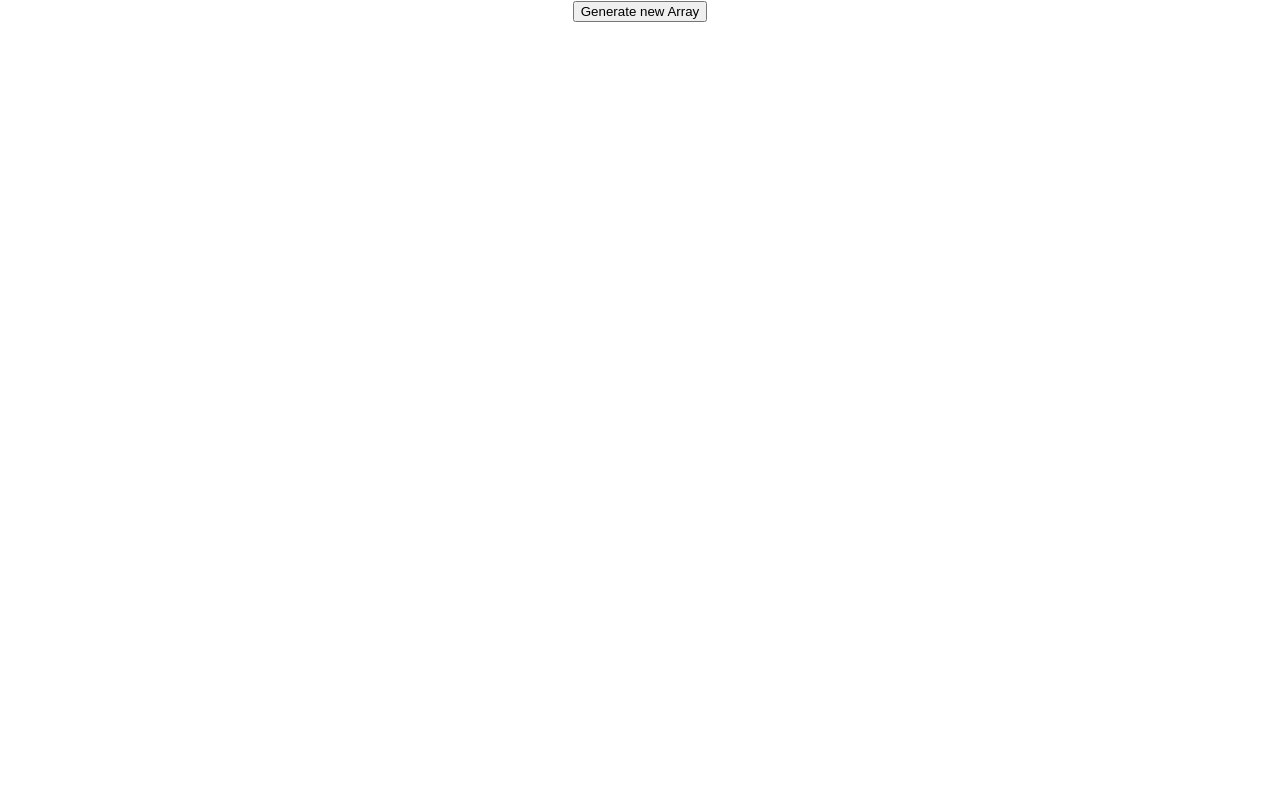
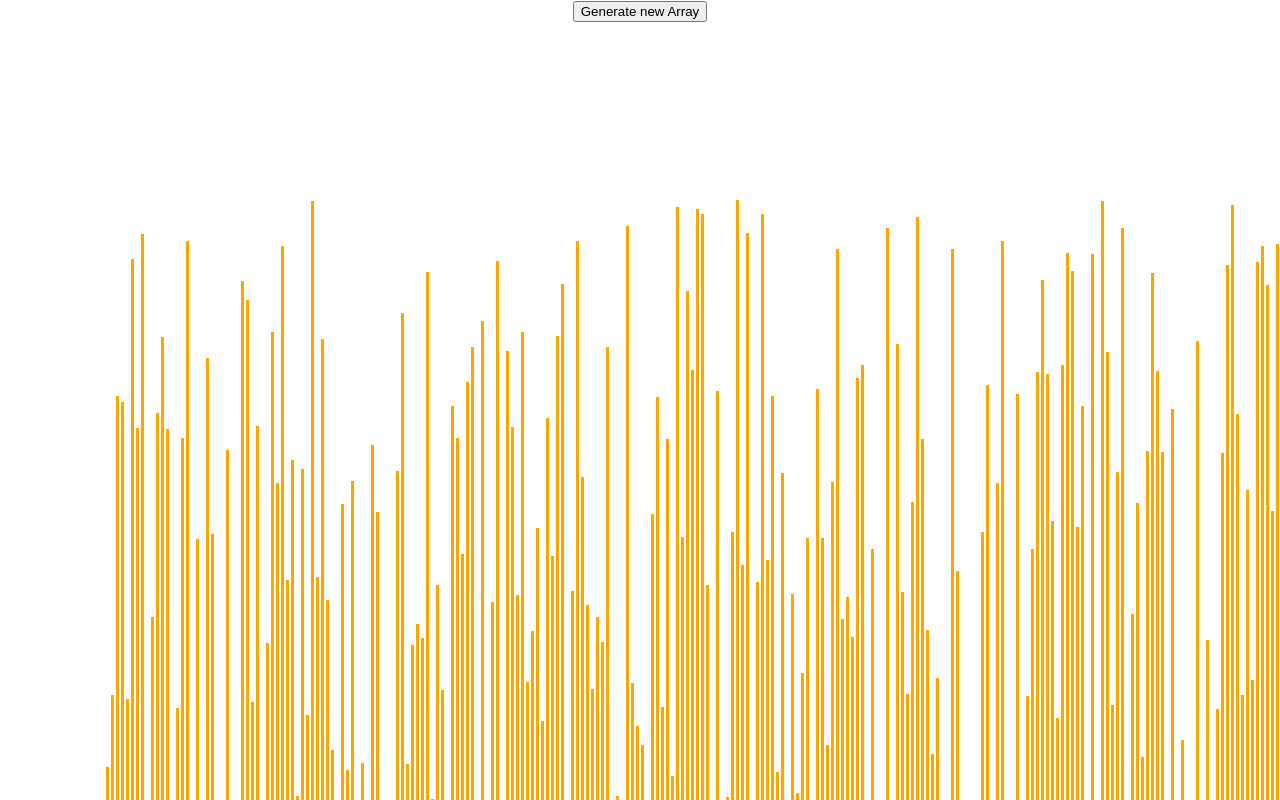
Before and after one commit to waitingonalice/Visual-Algo, a React (Create React App) app: page / in a window 1280 px wide. Shown: the top 800 px of the page. Built offline with nearby package versions, Linux system fonts and the light colour scheme.

Commit message:
updated SortingVisual by separating functions making them reuseable

```diff
--- a/src/SortingVisualizer/SortingVisual.jsx
+++ b/src/SortingVisualizer/SortingVisual.jsx
@@ -2,44 +2,51 @@ import React from 'react';
 import { useState, useEffect } from 'react';
 import './SortingVisualizer.css';
 
-function randomIntFromInterval(min,max) {
-    return Math.floor(Math.random()*(max-min+1)+min);
-}
+function GenerateNewArray(){
+    const[array, setArray] = useState(randomArray());
 
-function GenerateNewArray(){
-    const [array, setArray] = useState([])
+    useEffect(() => console.log("mounted"),[]);
 
-    const resetArray = () => {
-       console.log("reset array");
-       const array =[];
-       for(let i=0;i<320;i++){
-           array.push(randomIntFromInterval(5,730));
-       }
-    return setArray(array);
-   }
-   useEffect(() => console.log("mounted"), []);
+    const handleReset = () => {
+        console.log('reset')
+        setArray(randomArray());
+    }
 
     return(
-        <>
-            <div id="button">
-                <button onClick={() => resetArray()}>Generate new Array</button>
+        <div>
+            <div>
+                <button onClick = {() => handleReset()}>Generate new Array</button>
             </div>
-            <div className ="array-container">
+            <div className = "array-container">
                 {array.map((value, idx) => (
-                    <div
-                    className = "array-bar"
+                    <div className = "array-bar"
                     key={idx}
                     style={{height: `${value}px`}}>
                     </div>
                 ))}
             </div>
-        </>
-    )
-}
-export default function SortingVisual(){
-    return(
-        <div>
-            <GenerateNewArray/>
+
         </div>
     )
 }
+
+const randomArray = () => {
+    const array = [];
+    for(let i = 0; i<330; i++){
+        array.push(randomIntFromInterval(5,730));
+    }
+    return array;
+}
+
+//FROM: https://stackoverflow.com/questions/4959975/generate-random-number-between-two-numbers-in-javascript
+function randomIntFromInterval(min,max) {
+    return Math.floor(Math.random()*(max-min+1)+min);
+}
+
+export default function SortingVisual(){
+    return(
+        <>
+            <GenerateNewArray></GenerateNewArray>
+        </>
+    );
+}
```
